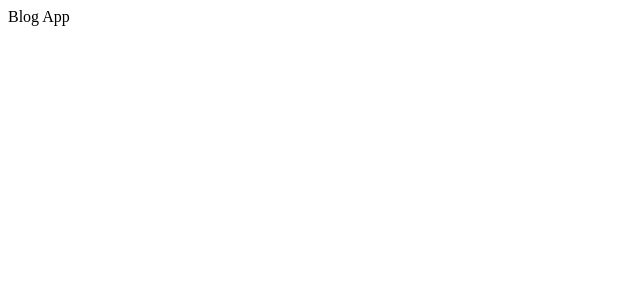
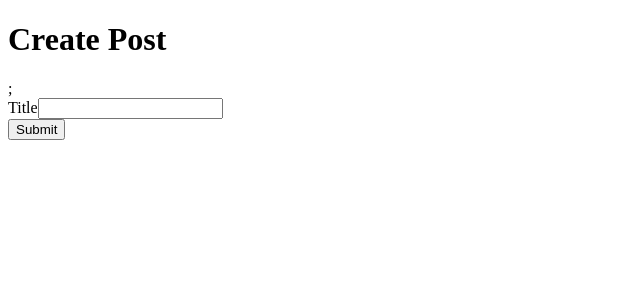
Before and after one commit to hymntaha/microservice, a React (Create React App) app in the folder client/: page / in a window 1280 px wide. Shown: the top 300 px of the page, without its empty margins (0-640 px from the left). Built offline with nearby package versions, Linux system fonts and the light colour scheme; the HTML template or start-up script is replaced by a standard one.

Commit message:
adding post create

```diff
--- a/client/src/App.js
+++ b/client/src/App.js
@@ -1,5 +1,9 @@
 import React from 'react';
+import PostCreate from './PostCreate';
 
 export default () => {
-  return <div>Blog App</div>
+  return <div>
+    <h1>Create Post</h1>;
+    <PostCreate />
+  </div>
 }
```
